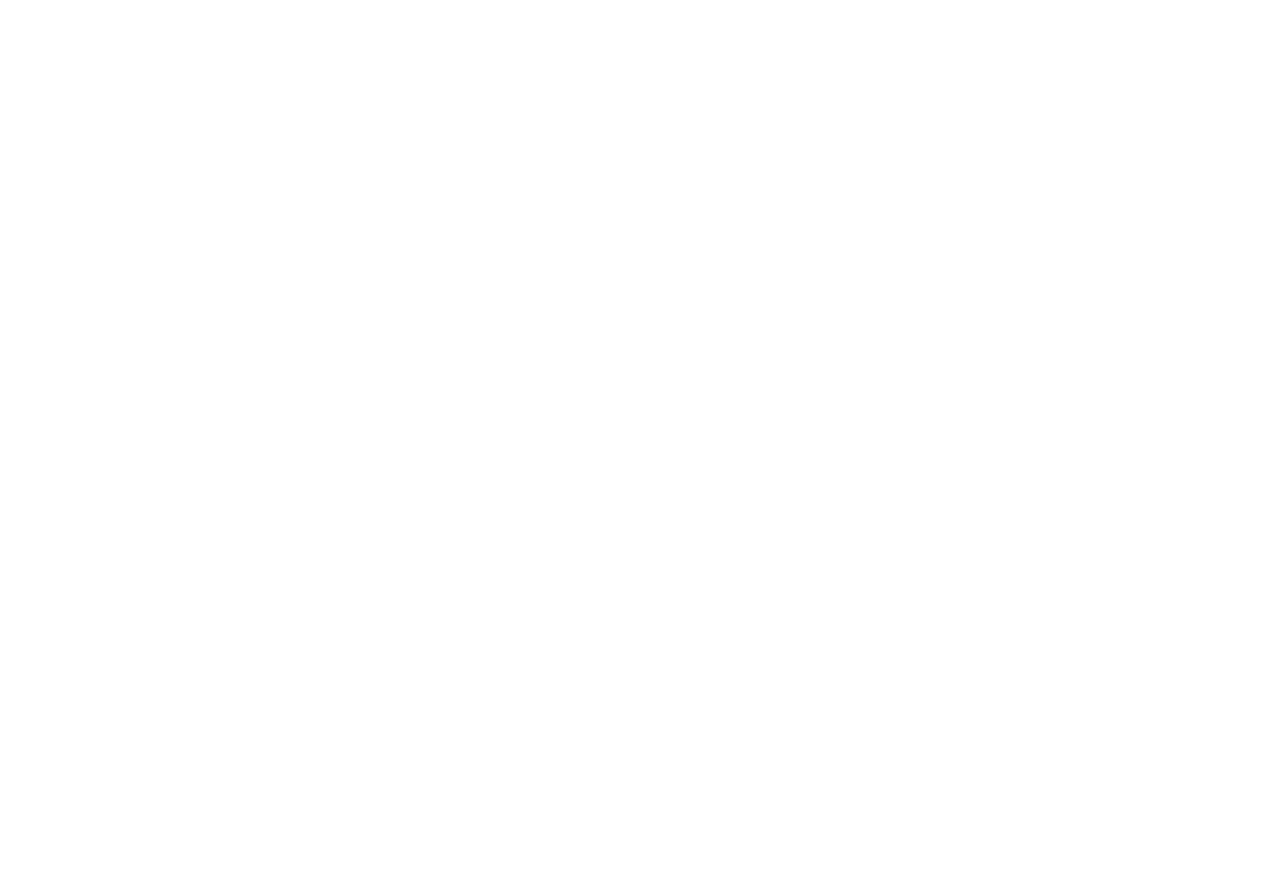
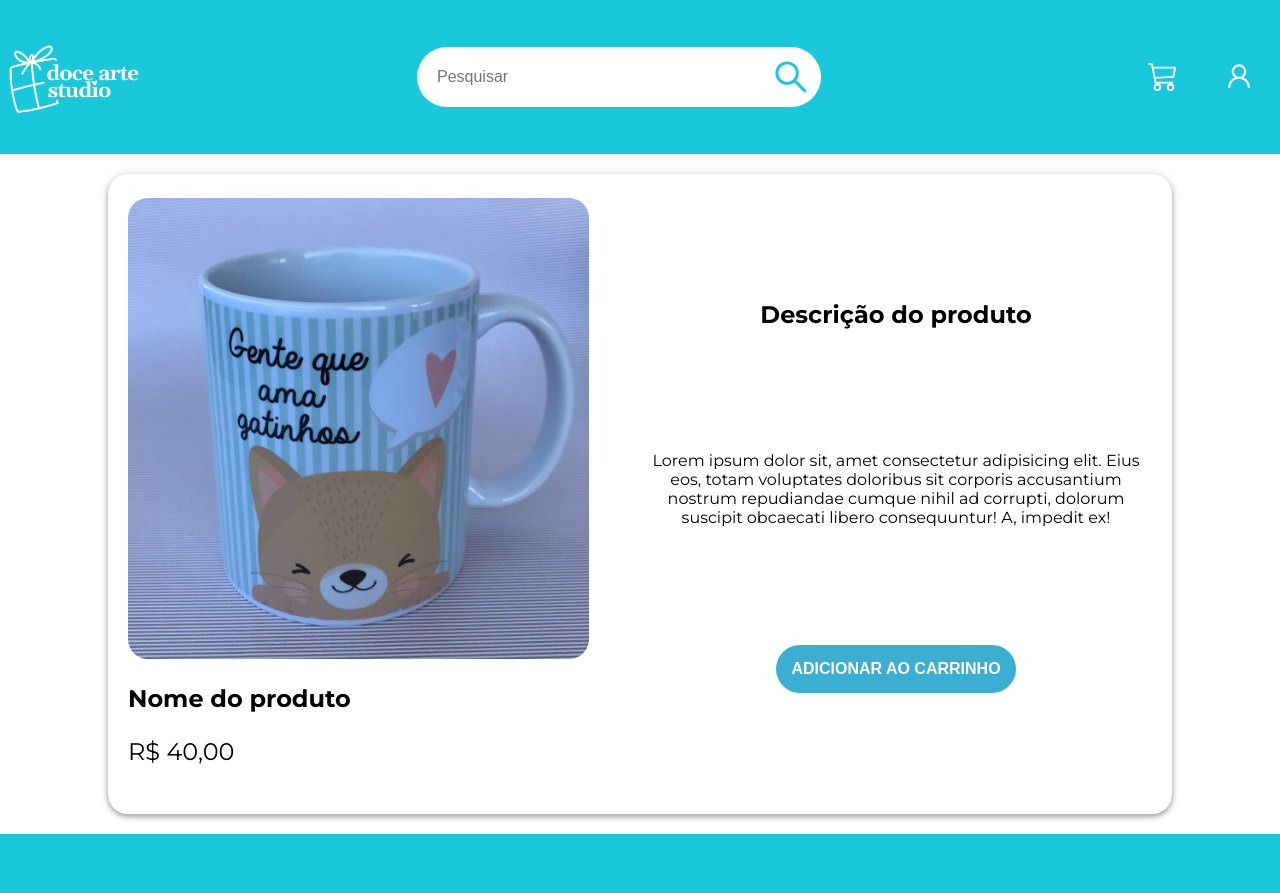
Before and after one commit to henriquekk/docearte-react, a React (Create React App) app: page /produto in a window 1280 px wide. Before the commit this address had no page. Shown: the top 893 px of the page. Before the commit the page ends 800 px from the top, so only its background shows below. Built offline with nearby package versions, Linux system fonts and the light colour scheme.

Commit message:
add Pagina Compra

```diff
--- a/src/App.js
+++ b/src/App.js
@@ -3,6 +3,7 @@
 import HomePage from "pages/HomePage";
 import Carrinho from "pages/Carrinho";
 import Produtos from "pages/Produtos";
+import Compra from 'pages/Compra';
 
 export default function App() {
 
@@ -13,6 +14,7 @@
         <Route path="/" element={<HomePage />} />
         <Route path="/produtos" element={<Produtos />} />
         <Route path="/carrinho" element={<Carrinho />} />
+        <Route path="/produto" element={<Compra />} />
       </Routes>
     </Router>
   );
--- /dev/null
+++ b/src/pages/Compra/index.jsx
@@ -0,0 +1,17 @@
+import React from 'react';
+import './Compra.css';
+import Header from 'components/Header';
+import Footer from 'components/Footer';
+import Produto from 'components/Produto';
+
+export default function Compra() {
+  return (
+    <>
+      <Header/>
+
+      <Produto/>
+
+      <Footer/>
+    </>
+  )
+}
```
Also changed, not shown: src/pages/Compra/Compra.css (added).
